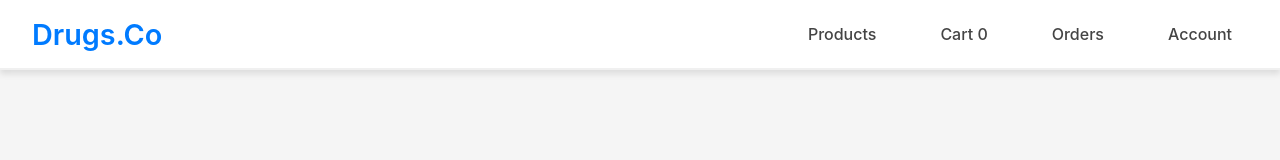
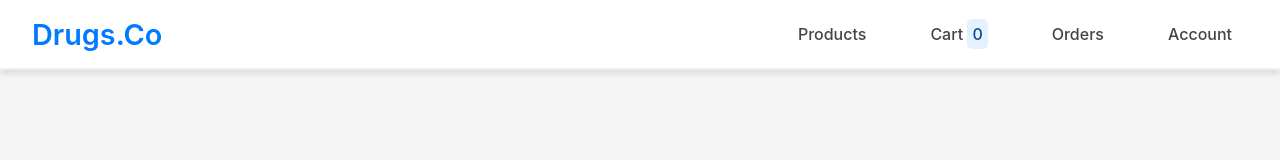
Before and after one commit to Odiovock/e-commerce-app, a React (Create React App) app in the folder website/: page / in a window 1280 px wide. Shown: the top 160 px of the page. Built offline with nearby package versions, Linux system fonts and the light colour scheme.

Commit message:
the cart counter is prettier

```diff
--- a/website/src/components/header.js
+++ b/website/src/components/header.js
@@ -29,7 +29,7 @@ function Header ({cartContent}) {
             <h1 onClick={() => navigate('/home')}>Drugs.Co</h1>
             <nav className={styles.nav}>
                 <NavLink to="/home/products">Products</NavLink>
-                <NavLink to="/cart">Cart {cartItemCount}</NavLink>
+                <NavLink to="/cart">Cart <span className={styles.cartCount}>{cartItemCount}</span></NavLink>
                 <NavLink to="/orders">Orders</NavLink>
                 <NavLink to="/account">Account</NavLink>
             </nav>
--- a/website/src/style/header.module.css
+++ b/website/src/style/header.module.css
@@ -24,6 +24,14 @@
 
 .header h1:hover {
     color: #0043a6;
+}
+
+.cartCount {
+    background-color: #E3F2FD;
+    color: #0D47A1;
+    font-weight: "bold";
+    padding: 5px;
+    border-radius: 5px;
 }
 
 .nav {
```
